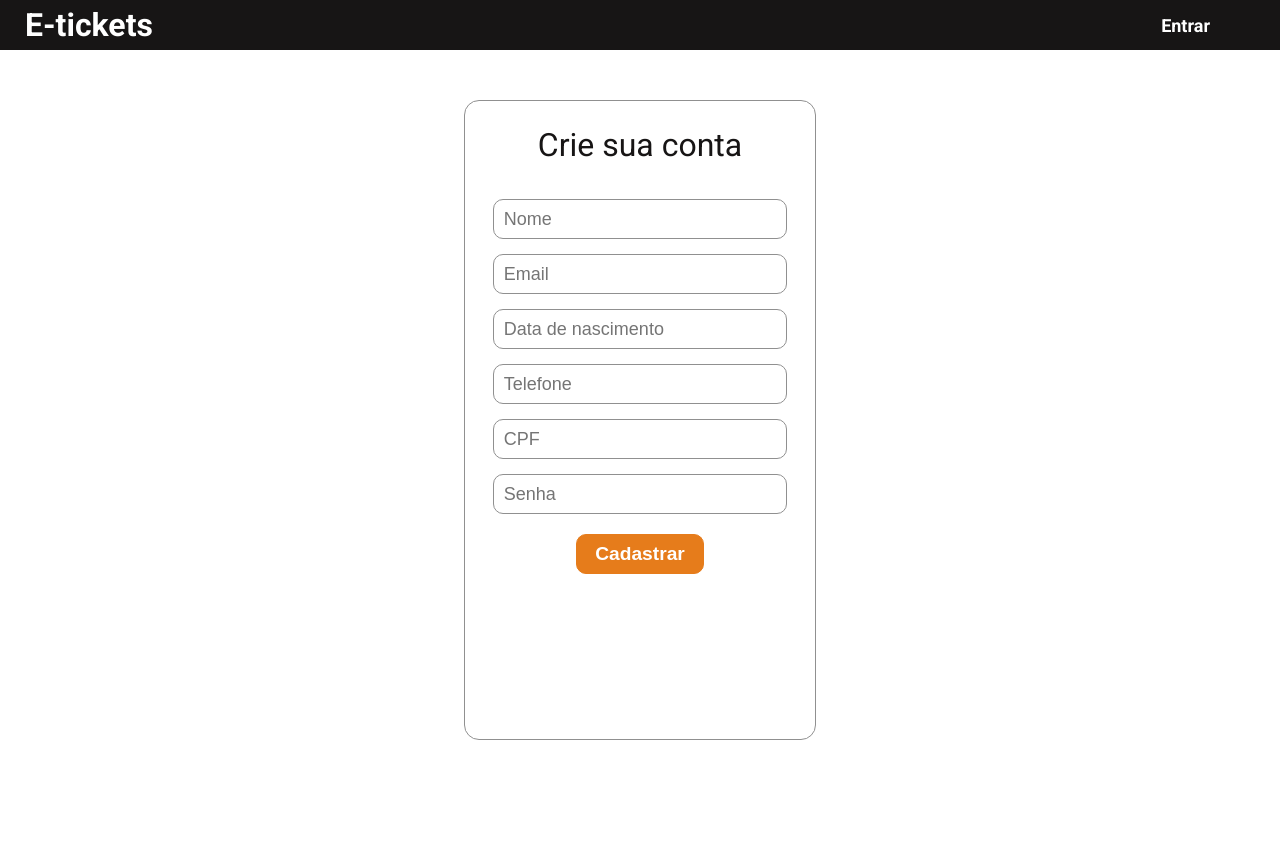
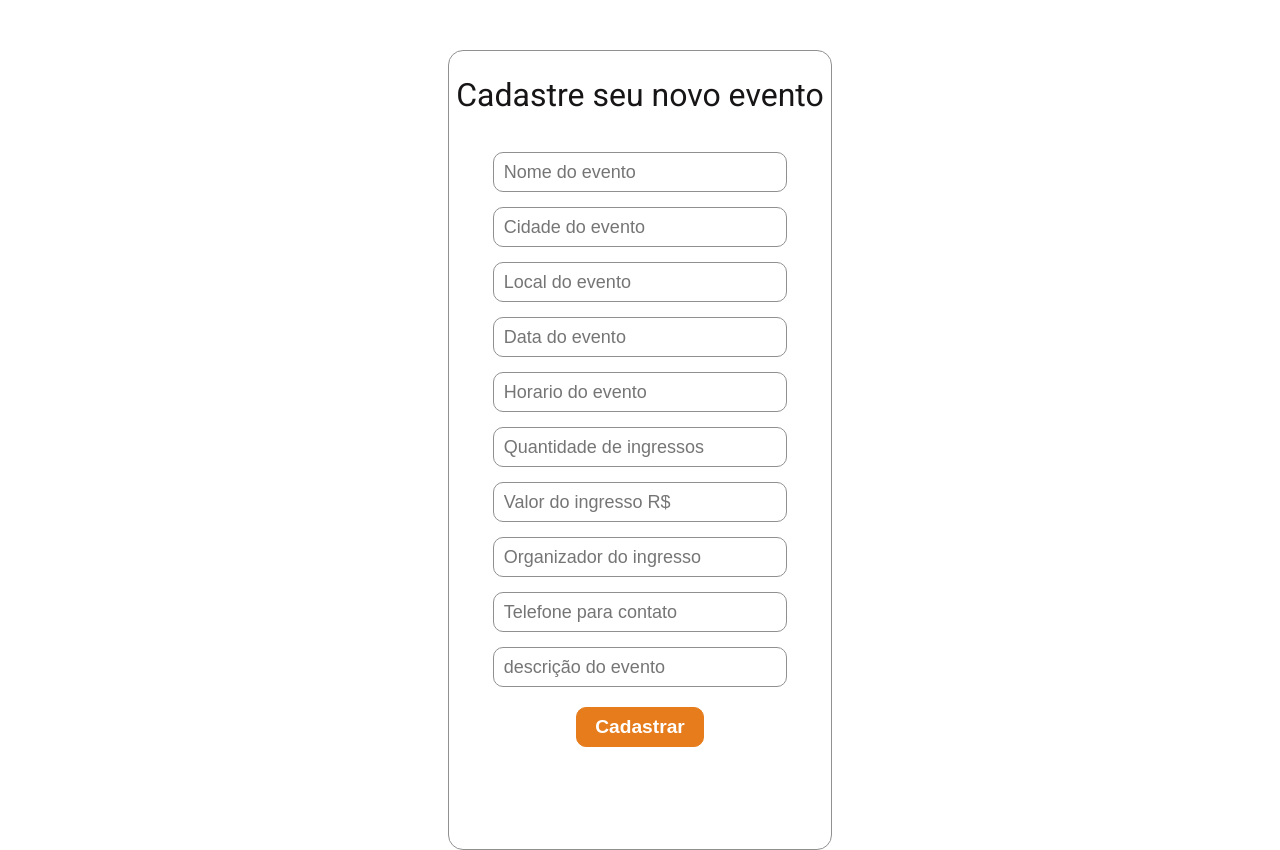
Before and after one commit to allamxvictor/trabalho_Web_E-tickets, a React (Vite) app: page / in a window 1280 px wide. Before the commit the page ends 800 px from the top, so only its background shows below. Built offline with nearby package versions, Linux system fonts and the light colour scheme.

Commit message:
Criado o form para cadastro de eventos

```diff
--- a/src/App.jsx
+++ b/src/App.jsx
@@ -1,17 +1,19 @@
 import './App.css'
+import FormCadEvento from './componentes/FormCadEvento'
 //import FormLogin from './componentes/FormLogin'
 //import FormCadastro from './componentes/FormCadastro'
 //import SearchBar from './componentes/SearchBar'
 //import Header from './Componentes/Header'
 //import Card from './componentes/Card'
 //import Home from './pages/Home'
-import SignUp from "./pages/SignUp"
+//import SignUp from "./pages/SignUp"
 //import LoginPage from './pages/Login'
 
 function App() {
   return (
     <>
-      <SignUp />
+      <FormCadEvento/>
+
     </>
   )
 }
--- /dev/null
+++ b/src/componentes/FormCadEvento/FormCadEvento.module.css
@@ -0,0 +1,57 @@
+.form_container {
+    width: 30vw;
+    height: 100vh;
+    background-color: var(--white);
+    display: flex;
+    flex-direction: column;
+    align-items: center;
+    margin-top: 50px;
+    border: 1px solid var(--gray-txt);
+    border-radius: 15px;
+    padding-top: 25px;
+}
+
+.form_container h2 {
+    font-size: xx-large;
+    font-weight: 400;
+    color: var(--black);
+}
+
+.form_inputs {
+    display: flex;
+    flex-direction: column;
+    padding-top: 10%;
+    align-items: center;
+}
+
+.form_inputs button {
+    height: 5vh;
+    width: 10vw;
+    margin-top: 5px;
+    border-radius: 10px;
+    border: 1px solid var(--orange);
+    background-color: var(--orange);
+    font-size: larger;
+    font-weight: 600;
+    color: var(--white);
+    cursor: pointer;
+    display: flex;
+    align-items: center;
+    justify-content: center;
+}
+
+
+.form_inputs input {
+    margin-bottom: 15px;
+    width: 23vw;
+    height: 5vh;
+    border-radius: 10px;
+    border: 1px solid var(--gray-txt);
+    padding-left: 10px;
+    color: var(--txt-softBlack);
+    font-size: large;
+
+}
+textarea:focus, input:focus {
+    outline-color: var(--orange);
+}
--- /dev/null
+++ b/src/componentes/FormCadEvento/index.jsx
@@ -0,0 +1,51 @@
+import styles from "./FormCadEvento.module.css"
+import { useState } from "react"
+
+export default function FormCadEvento() {
+
+    function handleCadastroEvento(event) {
+        event.preventDefault()
+
+        console.log(nomeEvento, contato, cidadeEvento, dataEvento,
+            localEvento, horarioEvento, organizadorEvento, descricao,
+            qtdIngressos, valorIgresso) // apagar dps.
+
+        //aqui entra a lógica para o back enviar os dados pro banco.
+    }
+
+    const [nomeEvento, setNomeEvento] = useState()
+    const [cidadeEvento, setCidadeEvento] = useState()
+    const [localEvento, setLocalEvento] = useState()
+    const [dataEvento, setDataEvento] = useState()
+    const [horarioEvento, setHorarioEvento] = useState()
+    const [organizadorEvento, setOrganizadorEvento] = useState()
+    const [descricao, setDescricao] = useState()
+    const [contato, setContato] = useState()
+    const [qtdIngressos, setQtdIngressos] = useState()
+    const [valorIgresso, setValorIngresso] = useState()
+
+    return (
+
+        <section className={styles.form_container}>
+
+            <h2>Cadastre seu novo evento</h2>
+
+            <form className={styles.form_inputs}>
+                <input type="text" placeholder="Nome do evento" onChange={(event) => setNomeEvento(event.target.value)} />
+                <input type="email" placeholder="Cidade do evento" onChange={(event) => setCidadeEvento(event.target.value)} />
+                <input type="text" placeholder="Local do evento" onChange={(event) => setLocalEvento(event.target.value)} />
+                <input type="text" placeholder="Data do evento" onChange={(event) => setDataEvento(event.target.value)} />
+                <input type="text" placeholder="Horario do evento" onChange={(event) => setHorarioEvento(event.target.value)} />
+                <input type="text" placeholder="Quantidade de ingressos" onChange={(event) => setQtdIngressos(event.target.value)} />
+                <input type="text" placeholder="Valor do ingresso R$" onChange={(event) => setValorIngresso(event.target.value)} />
+                <input type="text" placeholder="Organizador do ingresso" onChange={(event) => setOrganizadorEvento(event.target.value)} />
+                <input type="tel" placeholder="Telefone para contato" onChange={(event) => setContato(event.target.value)} />
+                <input type="text-field" placeholder="descrição do evento" onChange={(event) => setDescricao(event.target.value)} />
+
+                <button type="submit" onClick={handleCadastroEvento}>Cadastrar</button>
+
+            </form>
+
+        </section>
+    )
+}
```
